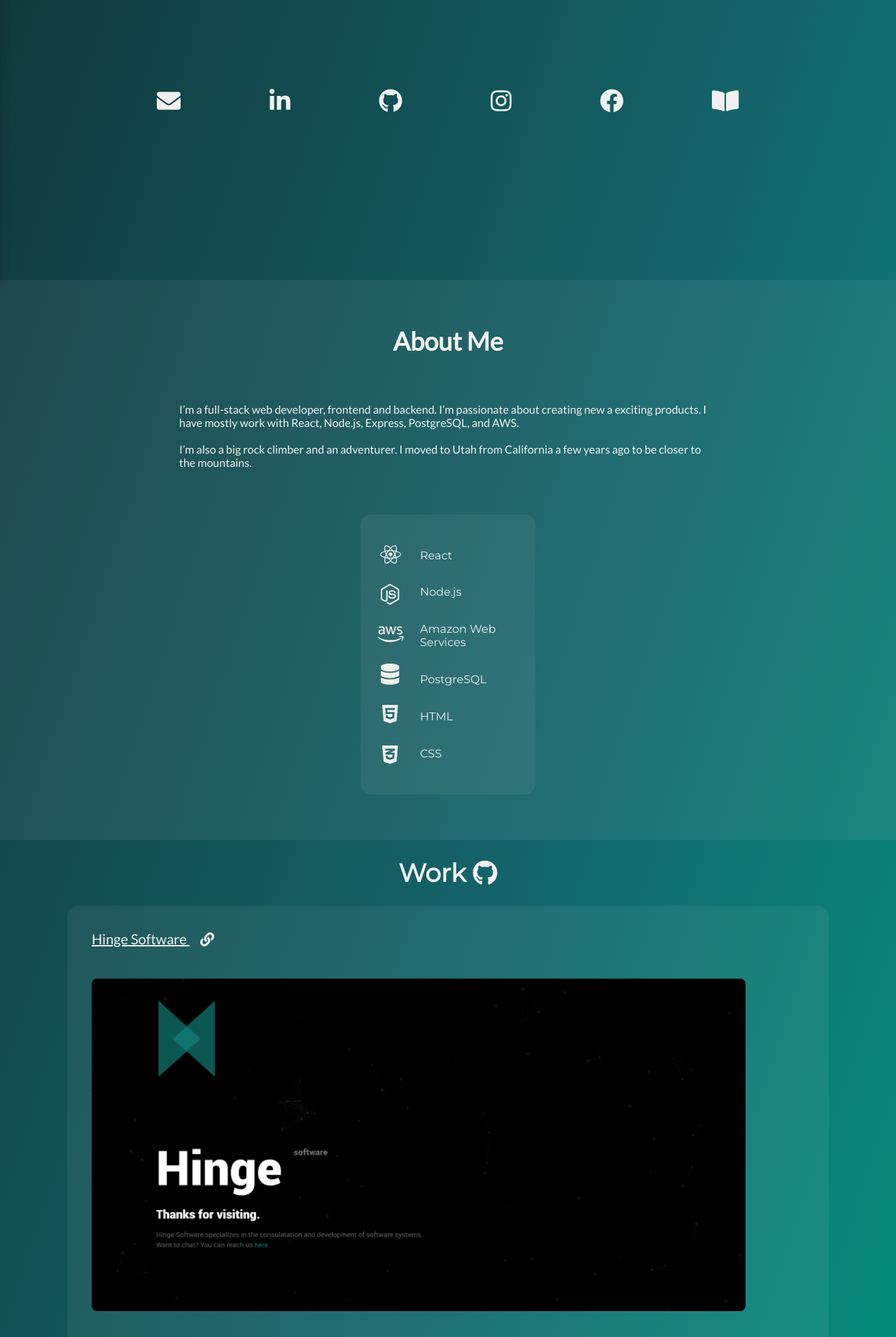
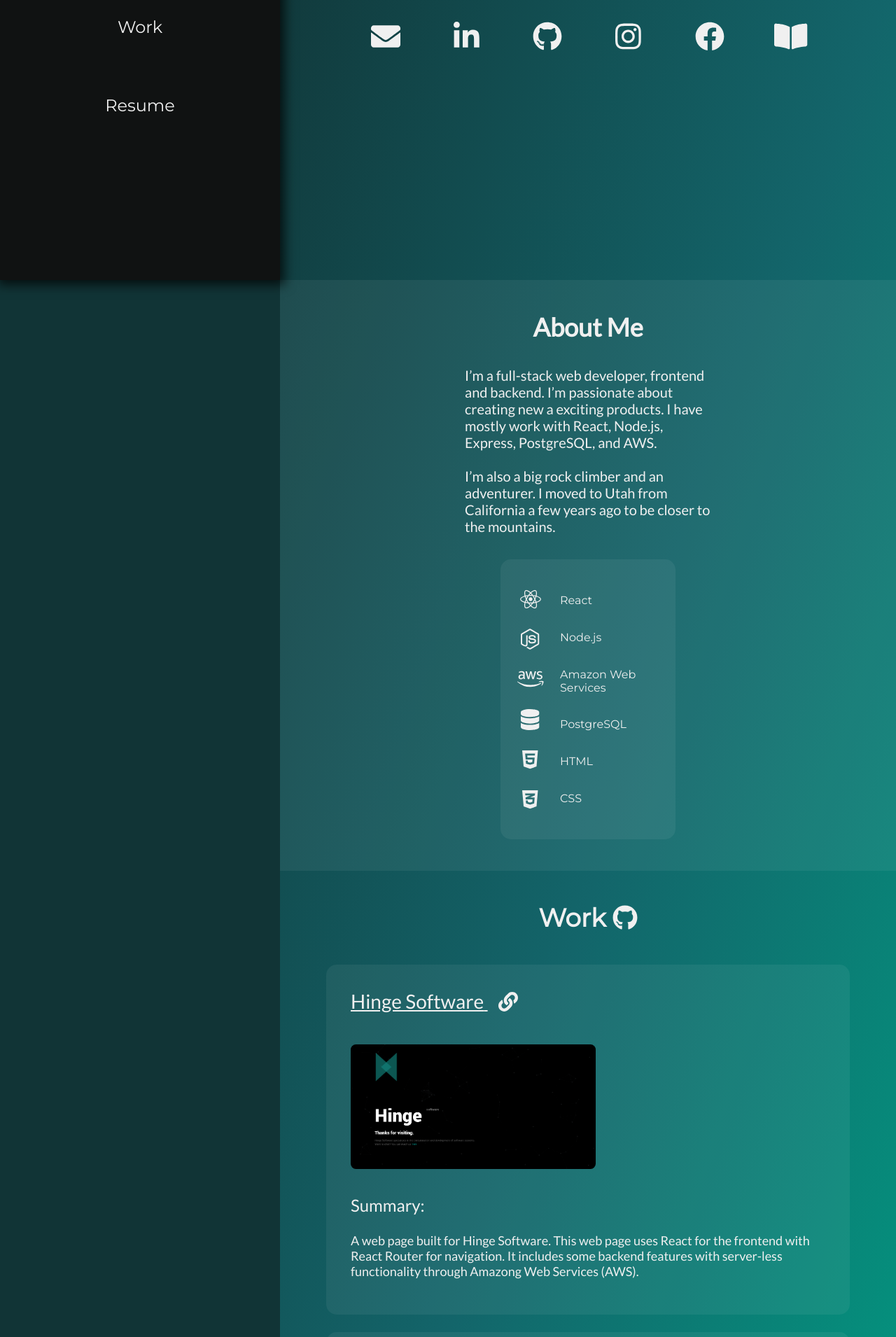
Before and after one commit to danielcope/portfolio-two, a React (Create React App) app: page / in a window 1280 px wide. Shown: the part 400-2310 px from the top of the page at 70% size. Built offline with nearby package versions, Linux system fonts and the light colour scheme.

Commit message:
responsive design for desktopp view

```diff
--- a/src/App.css
+++ b/src/App.css
@@ -119,6 +119,22 @@ nav ul {
   z-index: 3;
 }
 
+nav li {
+  width: 150px;
+  height: 50px;
+  text-align: center;
+}
+
+nav > a {
+  display: flex;
+  width: 110px;
+}
+
+nav a:hover {
+  font-size: 3.2rem;
+  transition: all 0.3s ease-in-out;
+}
+
 .nav-opened {
   top: 0;
   left: 0;
@@ -194,11 +210,6 @@ nav ul {
   right: 10px;
 }
 
-nav > a {
-  display: flex;
-  width: 110px;
-}
-
 /* #endregion */
 
 /* #region Home */
@@ -216,17 +227,30 @@ nav > a {
 }
 
 .socials-container {
-  padding: 8rem 0;
   height: 35%;
   width: 80%;
+  max-width: 700px;
   display: flex;
   justify-content: space-evenly;
   flex-wrap: wrap;
 }
 
+.socials-container a {
+  height: 50px;
+  width: 50px;
+  display: flex;
+  align-items: center;
+  justify-content: center;
+  margin: 1rem 3rem;
+}
+
 .fontAweIcon {
-  font-size: 3.4rem;
-  margin: 3rem;
+  font-size: 4.2rem;
+}
+
+.fontAweIcon:hover {
+  font-size: 4.6rem;
+  transition: all 0.3s ease-in-out;
 }
 
 .spacer-line {
@@ -246,10 +270,13 @@ nav > a {
   flex-direction: column;
   align-items: center;
   justify-content: space-evenly;
+  padding: 45px 0;
 }
 
 .about-me p {
   width: 60%;
+  max-width: 400px;
+  margin: 35px 0;
 }
 
 .about-me section {
@@ -298,17 +325,25 @@ nav > a {
   padding: 25px 0 0 0;
 }
 
+.work h3 {
+  margin: 20px 0;
+}
+
 .work-container {
   min-height: 700px;
   width: 85%;
+  display: flex;
+  flex-direction: column;
+  align-items: center;
 }
 
 .each-work {
   width: 100%;
+  max-width: 800px;
   min-height: 500px;
   background: #f0f0f010;
   margin: 25px 0 0 0;
-  padding: 35px 15px 25px 35px;
+  padding: 35px 35px;
   border-radius: 15px;
 }
 
@@ -335,6 +370,7 @@ nav > a {
 
 .each-work img {
   width: 90%;
+  max-width: 350px;
   margin: 45px 0 0 0;
   border-radius: 7.5px;
 }
@@ -363,3 +399,44 @@ nav > a {
   background: #000000a6;
 }
 /* #endregion */
+
+@media screen and (min-width: 1023px) {
+  body {
+    margin: 0 0 0 400px;
+  }
+
+  .nav-closed,
+  .nav-opened {
+    left: 0;
+    width: 400px;
+  }
+
+  .about-me p {
+    width: 40%;
+    font-size: 2rem;
+  }
+
+  .each-work p {
+    font-size: 1.8rem;
+  }
+
+  .each-work h5 {
+    font-size: 2.8rem;
+  }
+
+  .each-work h6 {
+    font-size: 2.4rem;
+  }
+}
+
+@media screen and (min-width: 1439px) {
+  body {
+    margin: 0 0 0 600px;
+  }
+
+  .nav-closed,
+  .nav-opened {
+    left: 0;
+    width: 600px;
+  }
+}
--- a/src/components/Home.js
+++ b/src/components/Home.js
@@ -16,12 +16,44 @@ const Home = () => {
       </header>
       <div className="spacer-line"></div>
       <section className="socials-container">
+        <a href="mailto: daniel.ash.cope@gmail.com">
           <FontAwesomeIcon className="fontAweIcon" icon={faEnvelope} />
+        </a>
+        <a
+          href="https://www.linkedin.com/in/daniel-cope-60853213/"
+          target="_blank"
+          rel="noopener noreferrer"
+        >
           <FontAwesomeIcon className="fontAweIcon" icon={faLinkedinIn} />
+        </a>
+        <a
+          href="https://github.com/danielcope"
+          target="_blank"
+          rel="noopener noreferrer"
+        >
           <FontAwesomeIcon className="fontAweIcon" icon={faGithub} />
+        </a>
+        <a
+          href="https://www.instagram.com/daniel_ashton_cope/"
+          target="_blank"
+          rel="noopener noreferrer"
+        >
           <FontAwesomeIcon className="fontAweIcon" icon={faInstagram} />
+        </a>
+        <a
+          href="https://www.facebook.com/daniel.a.cope/"
+          target="_blank"
+          rel="noopener noreferrer"
+        >
           <FontAwesomeIcon className="fontAweIcon" icon={faFacebook} />
+        </a>
+        <a
+          href="https://docs.google.com/document/d/1yn6Z8WsOq5tiv36tobqIe4VcaN4rLXpy/edit?usp=sharing&ouid=115377183336375393232&rtpof=true&sd=true"
+          target="_blank"
+          rel="noopener noreferrer"
+        >
           <FontAwesomeIcon className="fontAweIcon" icon={faBookOpen} />
+        </a>
       </section>
     </section>
   );
--- a/src/components/Nav.js
+++ b/src/components/Nav.js
@@ -22,7 +22,15 @@ const NavMenu = (props) => {
         <li>
           <a href="#work">Work</a>
         </li>
-        <li>Resume</li>
+        <li>
+          <a
+            href="https://docs.google.com/document/d/1yn6Z8WsOq5tiv36tobqIe4VcaN4rLXpy/edit?usp=sharing&ouid=115377183336375393232&rtpof=true&sd=true"
+            target="_blank"
+            rel="noopener noreferrer"
+          >
+            Resume
+          </a>
+        </li>
       </ul>
     </nav>
   );
--- a/src/components/Work.js
+++ b/src/components/Work.js
@@ -10,7 +10,13 @@ const Work = () => {
   return (
     <section className="work" id="work">
       <h3>
-        Work <FontAwesomeIcon icon={faGithub} />
+        <a
+          href="https://github.com/danielcope"
+          target="_blank"
+          rel="noopener noreferrer"
+        >
+          Work <FontAwesomeIcon icon={faGithub} />
+        </a>
       </h3>
       <WorkContainer />
     </section>
@@ -24,6 +30,7 @@ const WorkContainer = () => {
     imgAlt: "adventure quest log site img",
     summary:
       "A tracking tool for DnD enthusiasts. This full-stack application use React, React Router, Redux, and CSS for the frontend and Node.js, Express, and PostgreSQL for the back end. It pulls from an 3rd party API for some data about spells. It has full CRUD authentication with Bcrypt.",
+    url: "https://adventurequestlog.com/",
   };
 
   const hingeInfo = {
@@ -32,6 +39,7 @@ const WorkContainer = () => {
     imgAlt: "hinge software site img",
     summary:
       "A web page built for Hinge Software. This web page uses React for the frontend with React Router for navigation. It includes some backend features with server-less functionality through Amazong Web Services (AWS).",
+    url: "https://hingeplayground.com/",
   };
 
   const rrTrucksInfo = {
@@ -40,6 +48,7 @@ const WorkContainer = () => {
     imgAlt: "Roadrunners Trucking site img",
     summary:
       "A website built for Roadrunners Trucking in California. Uses React and React Router for the frontend. A simple, modern design for a better user experience.",
+    url: "https://www.roadrunnerstrucks.com/",
   };
 
   return (
@@ -49,6 +58,7 @@ const WorkContainer = () => {
         img={hingeInfo.img}
         imgAlt={hingeInfo.imgAlt}
         summary={hingeInfo.summary}
+        url={hingeInfo.url}
       />
 
       <EachWork
@@ -56,6 +66,7 @@ const WorkContainer = () => {
         img={aqtInfo.img}
         imgAlt={aqtInfo.imgAlt}
         summary={aqtInfo.summary}
+        url={aqtInfo.url}
       />
 
       <EachWork
@@ -63,6 +74,7 @@ const WorkContainer = () => {
         img={rrTrucksInfo.img}
         imgAlt={rrTrucksInfo.imgAlt}
         summary={rrTrucksInfo.summary}
+        url={rrTrucksInfo.url}
       />
     </section>
   );
@@ -72,7 +84,10 @@ const EachWork = (props) => {
   return (
     <section className="each-work">
       <h5>
-        {props.name} <FontAwesomeIcon className="fa-link-icon" icon={faLink} />
+        <a href={props.url} target="_blank" rel="noopener noreferrer">
+          {props.name}{" "}
+          <FontAwesomeIcon className="fa-link-icon" icon={faLink} />
+        </a>
       </h5>
       <img src={props.img} alt={props.imgAlt} />
       <h6>Summary:</h6>
```
Lines whose indentation alone changed are shown as unchanged.
